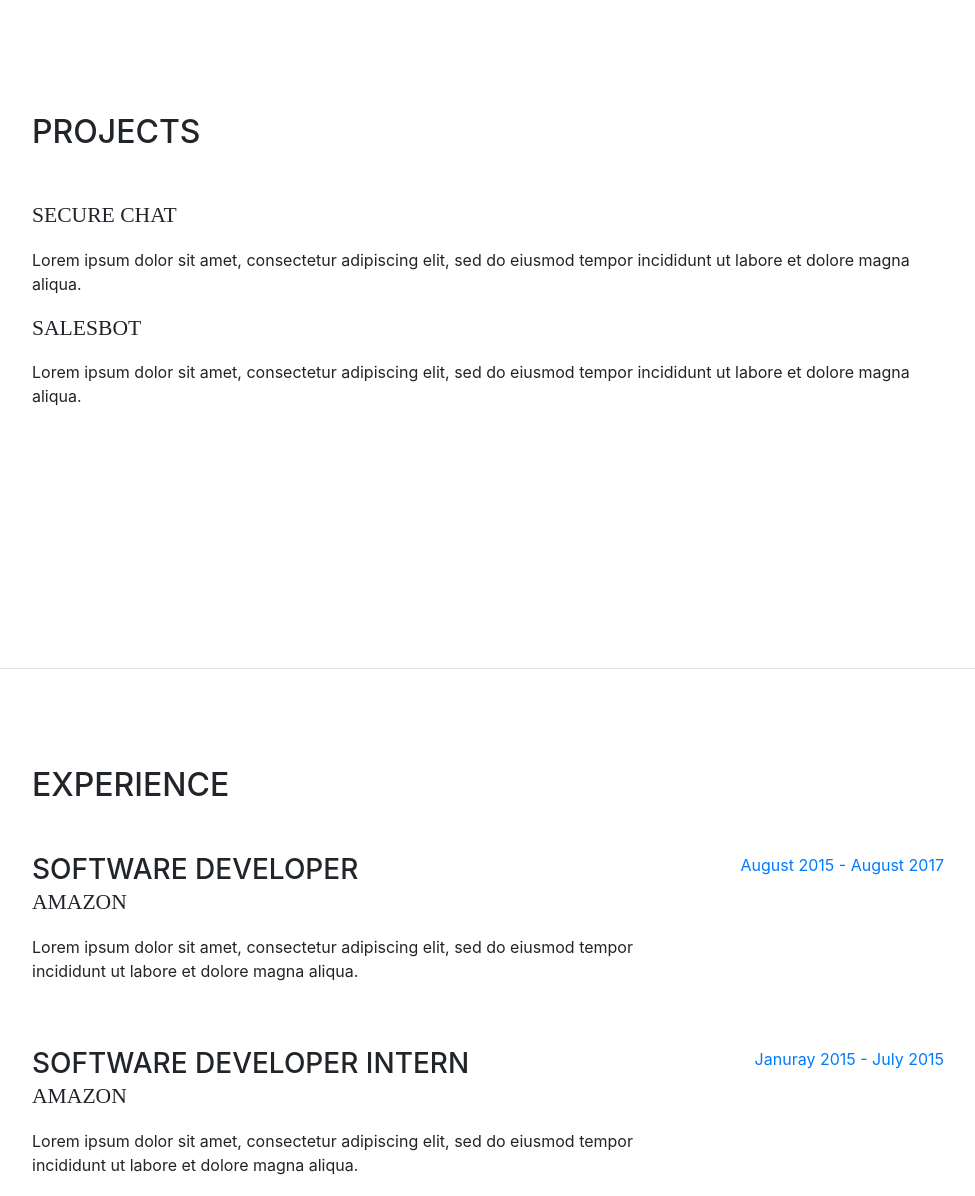
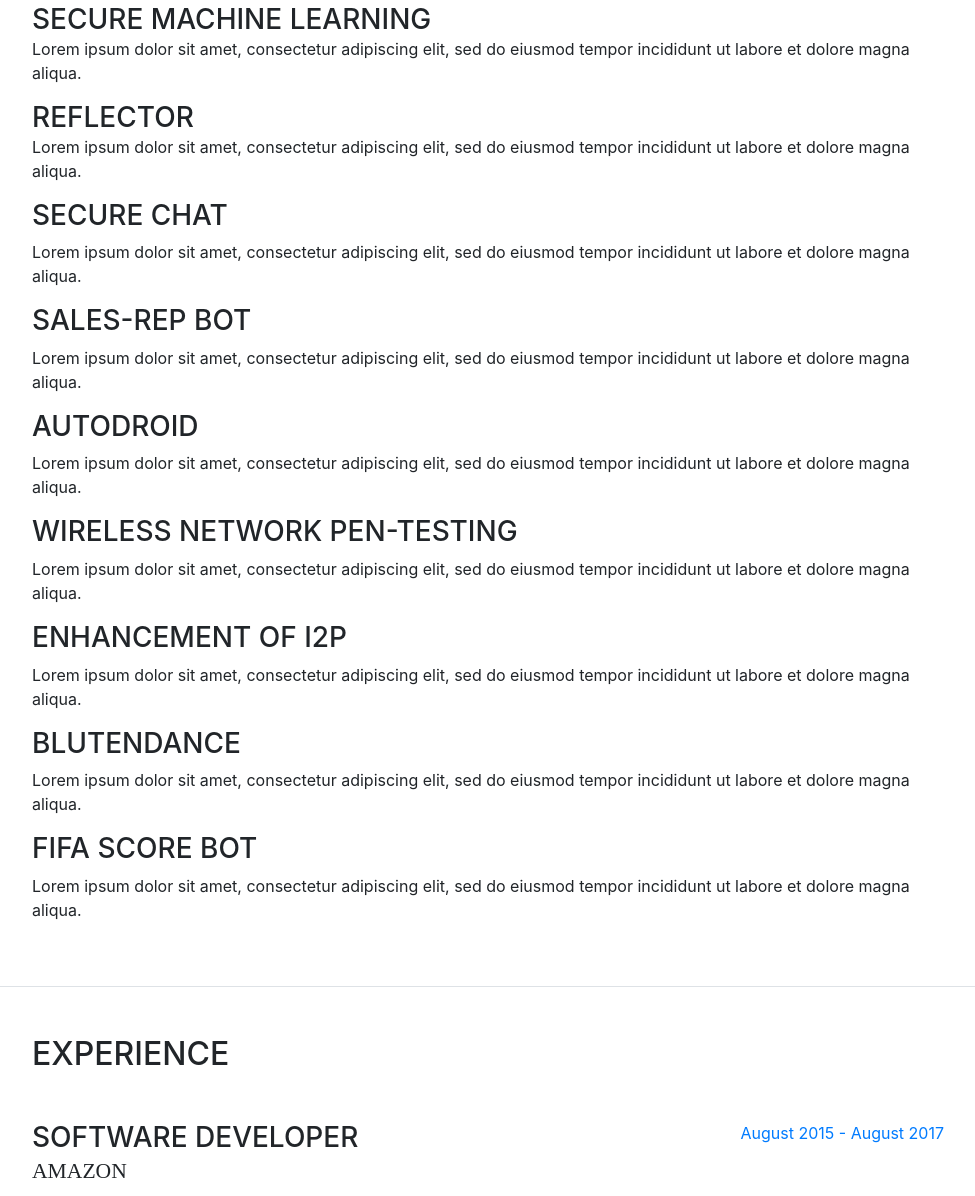
Before and after one commit to mohithpukale/mohithpukale.github.io, a website with bundled scripts: page index.html in a window 1280 px wide. Shown: the part 1731-2927 px from the top of the page, without its empty margins (288-1263 px from the left). Built offline with nearby package versions, Linux system fonts and the light colour scheme; a web font is replaced by a local one.

Commit message:
Adding projects w/o content

```diff
--- a/index.html
+++ b/index.html
@@ -150,9 +150,23 @@ engineering while working as Software Developer at Amazon</p>
       <section class="resume-section p-3 p-lg-5 d-flex flex-column" id="projects">
         <div class="my-auto">
           <h2 class="mb-5">Projects</h2>
-          <div class="subheading mb-3">Secure Chat</div>
+          <h3 class="mb-0">Secure Machine Learning</h3>
           <p>Lorem ipsum dolor sit amet, consectetur adipiscing elit, sed do eiusmod tempor incididunt ut labore et dolore magna aliqua.</p>
-          <div class="subheading mb-3">SalesBot</div>
+          <h3 class="mb-0">Reflector</h3>
+          <p>Lorem ipsum dolor sit amet, consectetur adipiscing elit, sed do eiusmod tempor incididunt ut labore et dolore magna aliqua.</p>
+          <h3>Secure Chat</h3>
+          <p>Lorem ipsum dolor sit amet, consectetur adipiscing elit, sed do eiusmod tempor incididunt ut labore et dolore magna aliqua.</p>
+          <h3>Sales-Rep Bot</h3>
+          <p>Lorem ipsum dolor sit amet, consectetur adipiscing elit, sed do eiusmod tempor incididunt ut labore et dolore magna aliqua.</p>
+          <h3>AutoDroid</h3>
+          <p>Lorem ipsum dolor sit amet, consectetur adipiscing elit, sed do eiusmod tempor incididunt ut labore et dolore magna aliqua.</p>
+          <h3>Wireless Network Pen-Testing</h3>
+          <p>Lorem ipsum dolor sit amet, consectetur adipiscing elit, sed do eiusmod tempor incididunt ut labore et dolore magna aliqua.</p>
+          <h3>Enhancement of I2P</h3>
+          <p>Lorem ipsum dolor sit amet, consectetur adipiscing elit, sed do eiusmod tempor incididunt ut labore et dolore magna aliqua.</p>
+          <h3>Blutendance</h3>
+          <p>Lorem ipsum dolor sit amet, consectetur adipiscing elit, sed do eiusmod tempor incididunt ut labore et dolore magna aliqua.</p>
+          <h3>Fifa Score Bot</h3>
           <p>Lorem ipsum dolor sit amet, consectetur adipiscing elit, sed do eiusmod tempor incididunt ut labore et dolore magna aliqua.</p>
         </div>
       </section>
@@ -165,7 +179,7 @@ engineering while working as Software Developer at Amazon</p>
             <div class="resume-content mr-auto">
               <h3 class="mb-0">Software Developer</h3>
               <div class="subheading mb-3">Amazon</div>
-              <p>Lorem ipsum dolor sit amet, consectetur adipiscing elit, sed do eiusmod tempor incididunt ut labore et dolore magna aliqua.</p>
+              <p>I worked for the Consumer Knowledge Platform Team which is a data engineering team developing platform for easy data access and big data workflow. Re-architecture of service (including new data model and metrics) leading to 25% faster response. Implemented automated recovery system for big data analytic work-flows. Reduced operational load by 15% by breaking down monolithic service into a federated service. Added feature for failure and delay notification for work-flows.</p>
             </div>
             <div class="resume-date text-md-right">
               <span class="text-primary">August 2015 - August 2017</span>
@@ -176,7 +190,7 @@ engineering while working as Software Developer at Amazon</p>
             <div class="resume-content mr-auto">
               <h3 class="mb-0">Software Developer Intern</h3>
               <div class="subheading mb-3">Amazon</div>
-              <p>Lorem ipsum dolor sit amet, consectetur adipiscing elit, sed do eiusmod tempor incididunt ut labore et dolore magna aliqua.</p>
+              <p>I worked for the Consumer Marketing Analytics Team which is a data analysis team working on downstream impact and customer behavior.Improved usability of portal by adding interactive graphing section, report generation feature and pagination. Automated aggregation of customer scores using Apache Pig and publishing using AWS workflow service.</p>
             </div>
             <div class="resume-date text-md-right">
               <span class="text-primary">Januray 2015 - July 2015</span>
@@ -187,7 +201,7 @@ engineering while working as Software Developer at Amazon</p>
             <div class="resume-content mr-auto">
               <h3 class="mb-0">Software Developer Intern</h3>
               <div class="subheading mb-3">Intuit</div>
-              <p></p>
+              <p>I worked for the QuickBookOnline Team which is a accounting and ledger management software for small to medium size business.Built a service to mask sensitive data to be consumed by QA Engineers.Reduced request time for data by 20% by moving backend for above service from MySQL to MongoDB.</p>
             </div>
             <div class="resume-date text-md-right">
               <span class="text-primary">June 2014 - August 2014</span>
@@ -254,7 +268,7 @@ engineering while working as Software Developer at Amazon</p>
               numpy &amp; scipy</li>
             <li>
               <i class="fa-li fa fa-check"></i>
-              <span class="latex">L<sup>a</sup>T<sub>e</sub>X</span>
+              <span class="latex">L<sup>A</sup>T<sub>E</sub>X</span>
             </li>
           </ul>
         </div>
```
